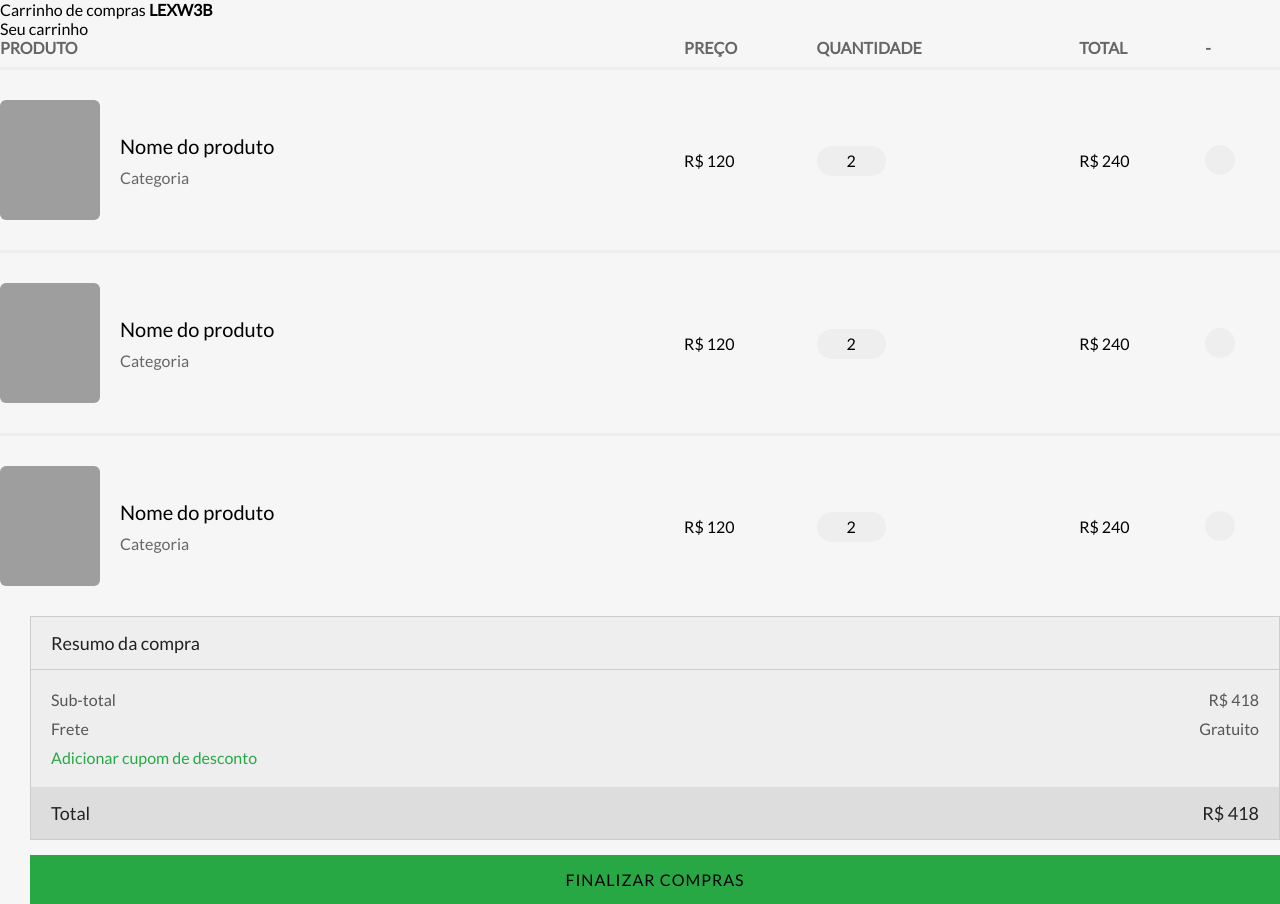
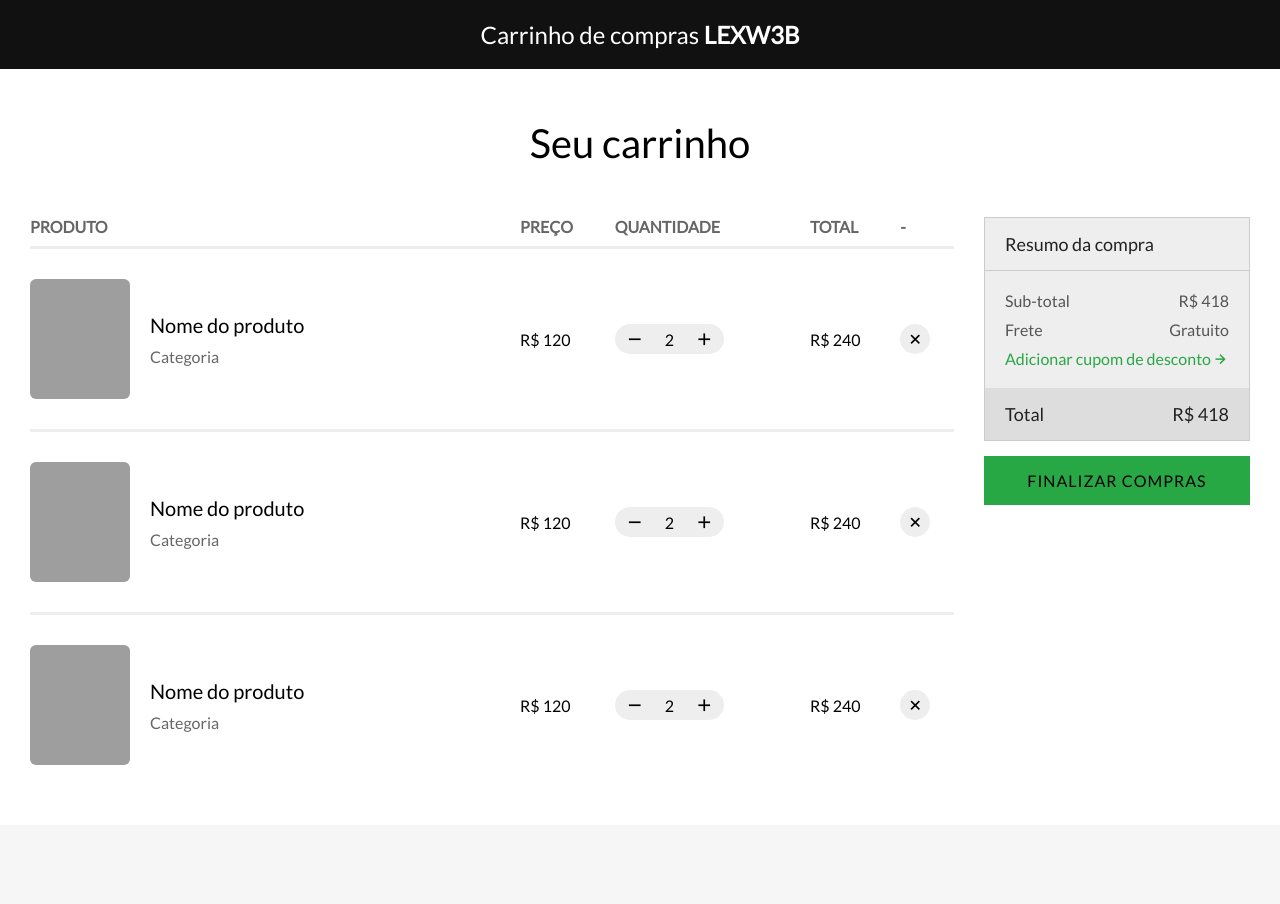
Before and after one commit to LEXW3B/Carrinho_de_compra_react, a React (Vite) app in the folder front-end/: page / in a window 1280 px wide. After the commit the page ends 825 px from the top, so only its background shows below. Built offline with nearby package versions, Linux system fonts and the light colour scheme; grey boxes are pictures that could not be loaded.

Commit message:
feat: After importing the incons in the styles.

```diff
--- a/front-end/src/styles.scss
+++ b/front-end/src/styles.scss
@@ -1,4 +1,5 @@
 @import url('https://fonts.googleapis.com/css2?family=Lato&display=swap');
+@import url('https://unpkg.com/boxicons@2.1.4/css/boxicons.min.css');
 
 * {
   margin: 0;
@@ -9,6 +10,7 @@ body {
   background-color: #f6f6f6;
   font-family: 'Lato', sans-serif;
 
+  #root {
     > header {
       background: #111;
       color: white;
@@ -37,6 +39,7 @@ body {
         }
         aside {
           min-width: 250px;
+        }
       }
     }
   }
```
Lines whose indentation alone changed are shown as unchanged.
